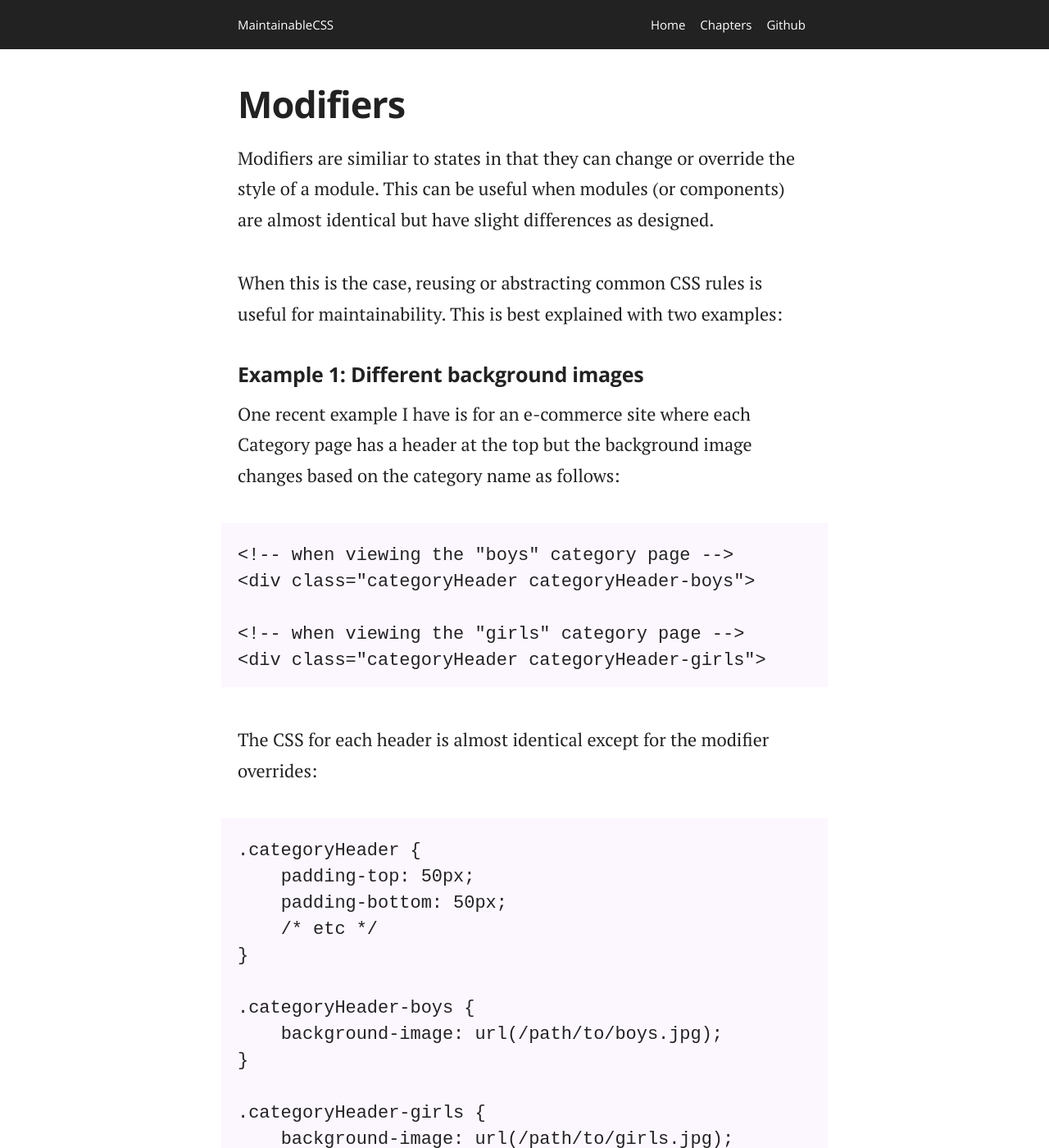
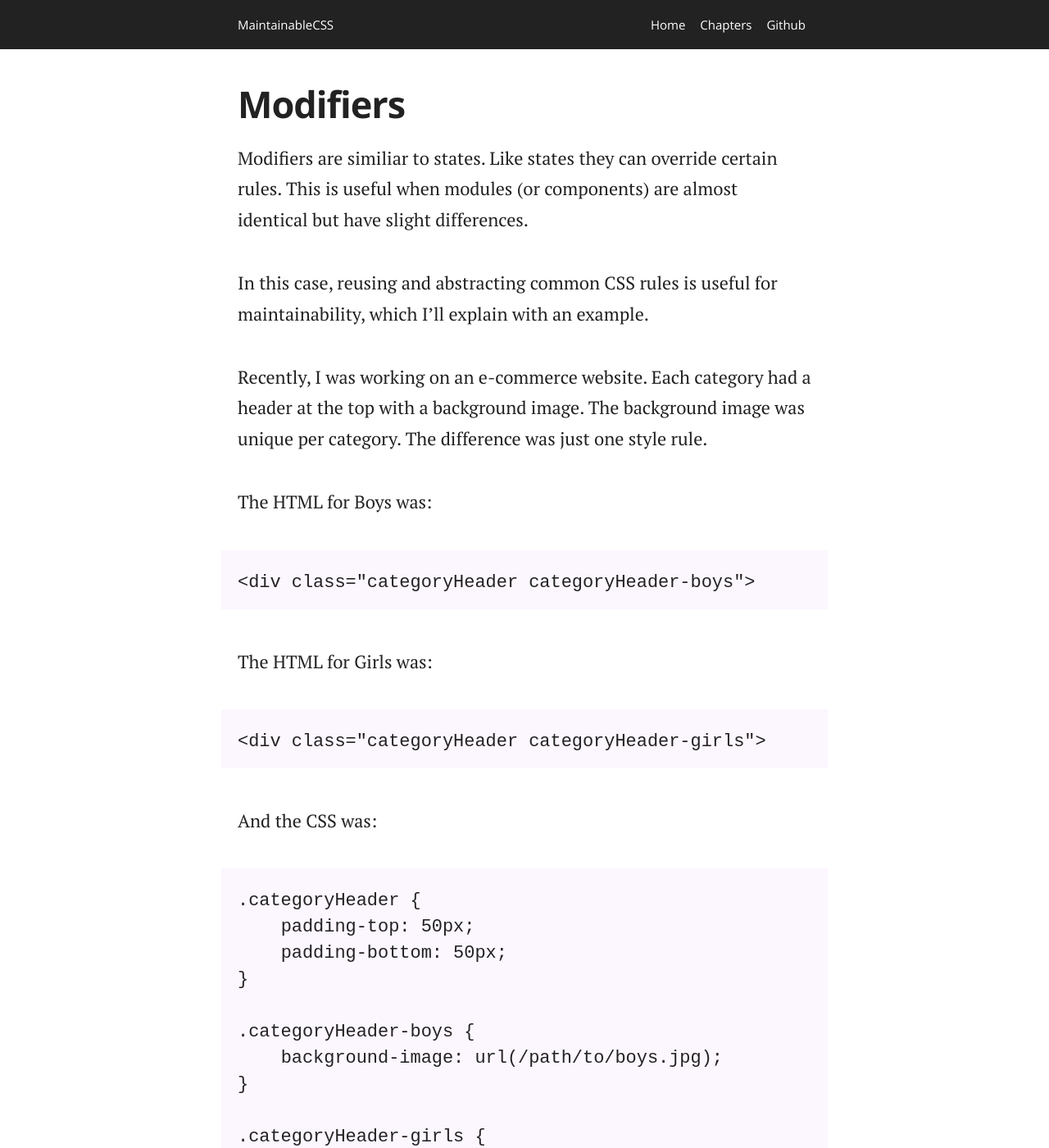
Before and after one commit to adamsilver/maintainablecss.com-jekyll, a Jekyll site: the page built from _chapters/08-modifiers.md, in a window 1280 px wide and 1400 px high. Shown: the whole window at 82% size. Built offline with Jekyll 4.4.1, drawn with Linux system fonts in a browser that asks for light colours; some of the changed text lies outside the part shown.

Commit message:
Improved modifiers

```diff
--- a/_chapters/08-modifiers.md
+++ b/_chapters/08-modifiers.md
@@ -6,26 +6,25 @@ permalink: /chapters/modifiers/
 description: Use modifiers to change appearance based on slight differences.
 ---
 
-Modifiers are similiar to states in that they can change or override the style of a module. This can be useful when modules (or components) are almost identical but have slight differences as designed.
+Modifiers are similiar to states. Like states they can override certain rules. This is useful when modules (or components) are almost identical but have slight differences.
 
-When this is the case, reusing or abstracting common CSS rules is useful for maintainability. This is best explained with two examples:
+In this case, reusing and abstracting common CSS rules is useful for maintainability, which I'll explain with an example.
 
-## Example 1: Different background images
+Recently, I was working on an e-commerce website. Each category had a header at the top with a background image. The background image was unique per category. The difference was just one style rule.
 
-One recent example I have is for an e-commerce site where each Category page has a header at the top but the background image changes based on the category name as follows:
+The HTML for Boys was:
 
-	<!-- when viewing the "boys" category page -->
 	<div class="categoryHeader categoryHeader-boys">
 
-	<!-- when viewing the "girls" category page -->
+The HTML for Girls was:
+
 	<div class="categoryHeader categoryHeader-girls">
 
-The CSS for each header is almost identical except for the modifier overrides:
+And the CSS was:
 
 	.categoryHeader {
 	    padding-top: 50px;
 	    padding-bottom: 50px;
-	    /* etc */
 	}
 
 	.categoryHeader-boys {
@@ -35,24 +34,3 @@ The CSS for each header is almost identical except for the modifier overrides:
 	.categoryHeader-girls {
 	    background-image: url(/path/to/girls.jpg);
 	}
-
-## Example 2: Different colour buttons
-
-In the same site, we designed Product pages so that depending on the colour of the product, we could optionally configure the background colour of the *Add To Basket* button to match, in the CMS.
-
-	<!-- when viewing a product with a green colour applied -->
-	<input class="addToBasketButton addToBasketButton-green">
-
-The CSS for the green button is identical except for the background-color as follows:
-
-	.addToBasketButton {
-	    padding: 10px 30px;
-	    text-align: center;
-	    /* etc */
-	}
-
-	.addToBasketButton-green {
-	    background-color: green;
-	}
-
-You might have noticed the word *green*. This is because green is the value that's entered via the CMS when the product is configured (similarly to the category example above)&mdash;green just happens to be the id.
```
